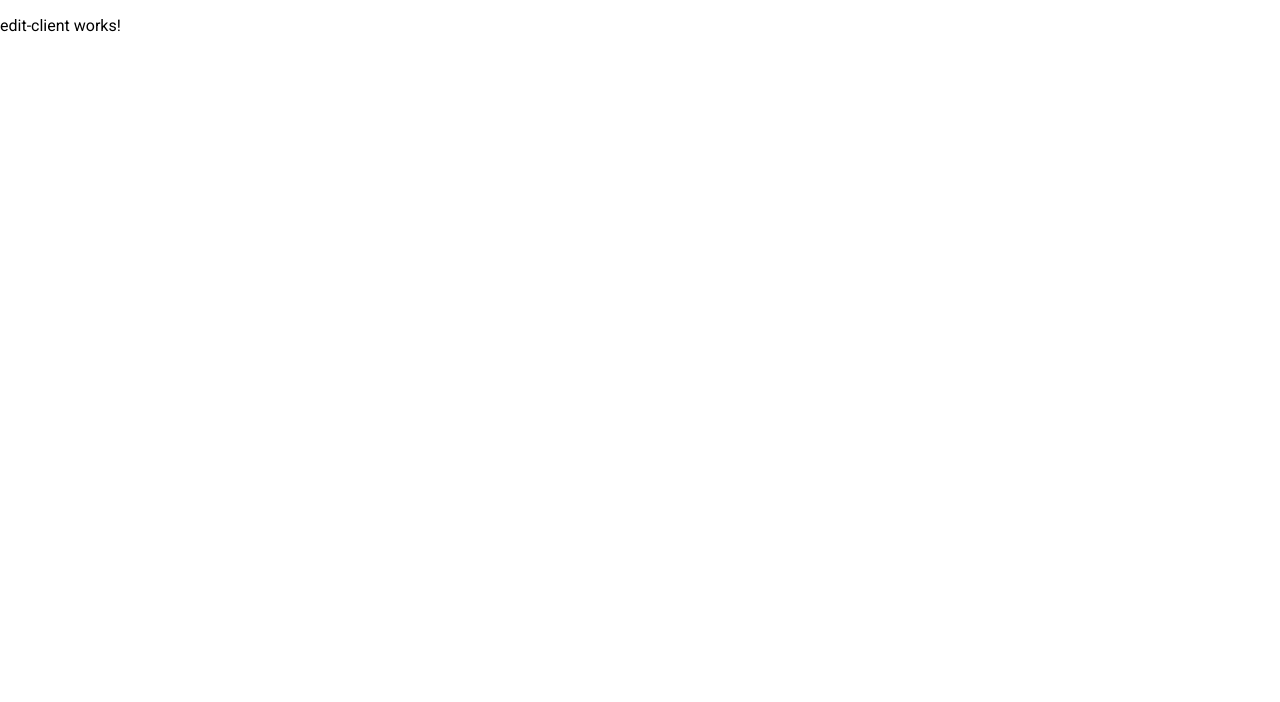
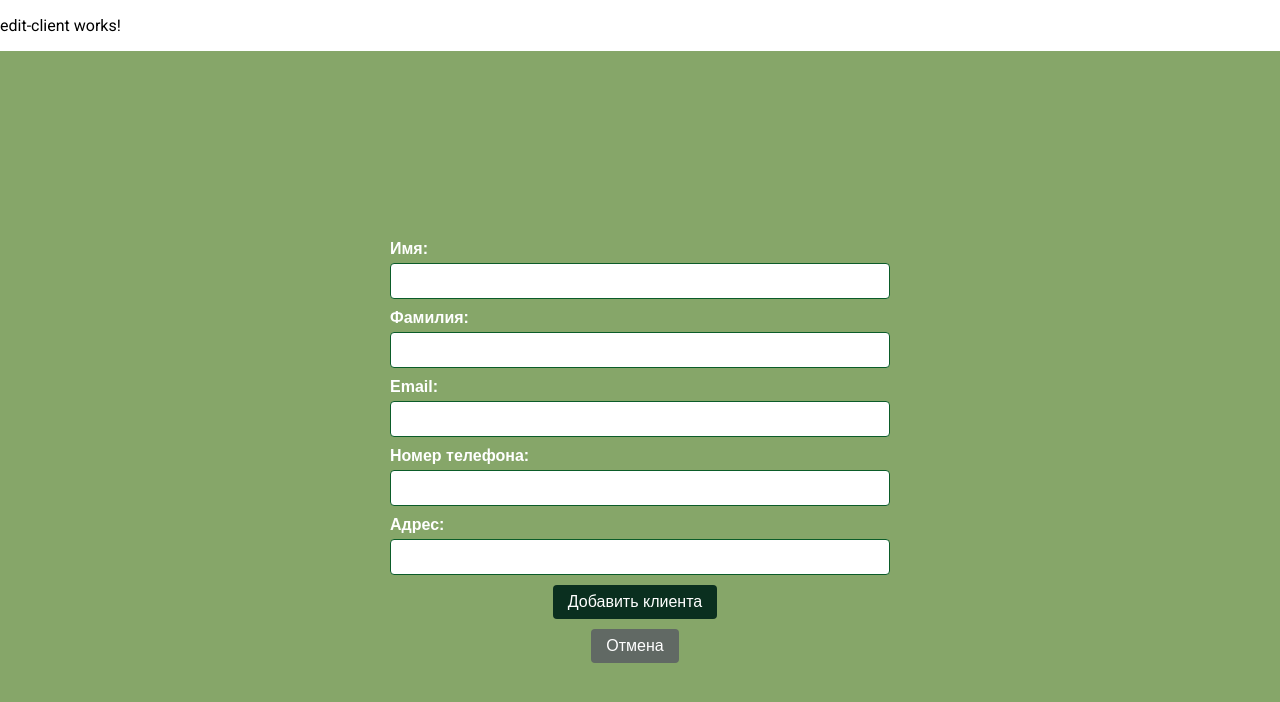
Before and after one commit to ksuysh13/crm-app, an Angular app in the folder frontend/: page /#/clients/new in a window 1280 px wide. Shown: the top 702 px of the page. Built offline with nearby package versions, Linux system fonts and the light colour scheme.

Commit message:
add create client

```diff
--- a/frontend/src/app/edit-client/edit-client.component.css
+++ b/frontend/src/app/edit-client/edit-client.component.css
@@ -0,0 +1,74 @@
+form {
+    width: 100%;
+    height: 100vh;
+    margin: 0;
+    padding: 20px;
+    background-color: rgb(134, 166, 105);
+    border: none;
+    border-radius: 0;
+    box-shadow: none;
+    color: white;
+    font-family: 'Arial', sans-serif;
+    box-sizing: border-box;
+    display: flex;
+    flex-direction: column;
+    justify-content: center;
+    align-items: center;
+  }
+
+  label {
+    display: block;
+    margin-bottom: 5px;
+    font-weight: bold;
+    width: 80%;
+    max-width: 500px;
+  }
+
+  input, textarea {
+    width: 500px;
+    max-width: 500px;
+    padding: 8px;
+    margin-bottom: 10px;
+    border: 1px solid rgb(11, 92, 41);
+    border-radius: 4px;
+    background-color: white;
+    color: black;
+    font-size: 1em;
+    box-sizing: border-box;
+  }
+
+  input:focus, textarea:focus {
+    outline: none;
+    border-color: rgb(11, 92, 41);
+    box-shadow: 0 0 5px rgba(11, 92, 41, 0.5);
+  }
+
+  button {
+    padding: 8px 15px;
+    background-color: rgb(97, 105, 100);
+    color: white;
+    border: none;
+    border-radius: 4px;
+    cursor: pointer;
+    font-size: 1em;
+    margin-right: 10px;
+    transition: background-color 0.3s ease;
+  }
+
+  button:hover {
+    background-color: rgb(45, 40, 40);
+  }
+
+  button[type="submit"] {
+    background-color: rgb(10, 47, 31);
+  }
+
+  button[type="submit"]:hover {
+    background-color: rgb(40, 100, 80);
+  }
+
+  .error {
+    color: rgb(198, 6, 6);
+    font-size: 0.9em;
+    margin-top: 5px;
+  }
--- a/frontend/src/app/edit-client/edit-client.component.html
+++ b/frontend/src/app/edit-client/edit-client.component.html
@@ -1 +1,47 @@
 <p>edit-client works!</p>
+<form [formGroup]="projectForm" (ngSubmit)="onSubmit()">
+    <div>
+      <label for="firstName">Имя:</label>
+      <input id="firstName" type="text" formControlName="firstName">
+      <div class="error" *ngIf="projectForm.get('firstName')?.invalid && projectForm.get('firstName')?.touched">
+        Имя клиента обязательно.
+      </div>
+    </div>
+
+    <div>
+        <label for="lastName">Фамилия:</label>
+        <input id="lastName" type="text" formControlName="lastName">
+        <div class="error" *ngIf="projectForm.get('lastName')?.invalid && projectForm.get('lastName')?.touched">
+          Фамилия клиента обязательно.
+        </div>
+    </div>
+
+    <div>
+        <label for="email">Email:</label>
+        <input id="email" type="text" formControlName="email">
+        <div class="error" *ngIf="projectForm.get('email')?.invalid && projectForm.get('email')?.touched">
+          email обязательно.
+        </div>
+    </div>
+
+    <div>
+        <label for="phone">Номер телефона:</label>
+        <input id="phone" type="text" formControlName="phone">
+        <div class="error" *ngIf="projectForm.get('phone')?.invalid && projectForm.get('phone')?.touched">
+          Номер телефона обязательно.
+        </div>
+    </div>
+
+    <div>
+        <label for="address">Адрес:</label>
+        <input id="address" type="text" formControlName="address">
+        <div class="error" *ngIf="projectForm.get('address')?.invalid && projectForm.get('address')?.touched">
+          Адрес обязательно.
+        </div>
+    </div>
+
+    <button style="margin-bottom: 10px;" type="submit" [disabled]="projectForm.invalid">
+      {{ isEditMode ? 'Сохранить изменения' : 'Добавить клиента' }}
+    </button>
+    <button type="button" (click)="router.navigate(['/clients'])">Отмена</button>
+</form>
```
